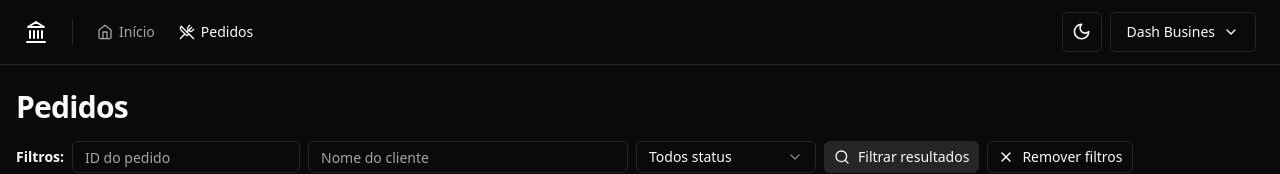
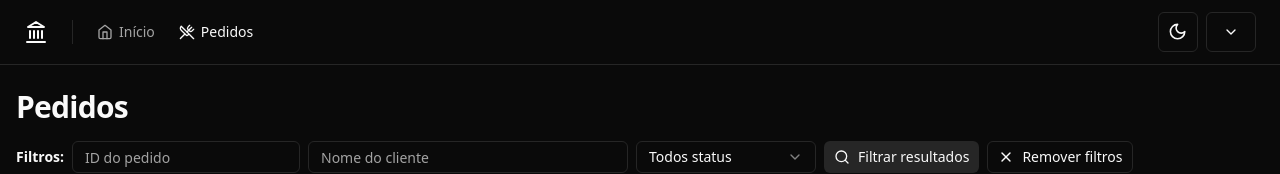
Before and after one commit to Inacioluz/dashboard-busines, a React (Vite) app: page /orders in a window 1280 px wide. Shown: the top 174 px of the page. Built offline with nearby package versions, Linux system fonts and the light colour scheme; no server answers.

Commit message:
configurando perfill no cabecalho

```diff
--- /dev/null
+++ b/src/api/get-manager-restaurant.ts
@@ -0,0 +1,18 @@
+import { api } from '@/lib/axios'
+
+interface GetManagedRestaurantResponse {
+  id: string
+  name: string
+  createdAt: Date | null
+  updatedAt: Date | null
+  description: string | null
+  managerId: string | null
+}
+
+export async function getManagedRestaurant() {
+  const response = await api.get<GetManagedRestaurantResponse>(
+    '/managed-restaurant',
+  )
+
+  return response.data
+}
--- a/src/api/get-profile.ts
+++ b/src/api/get-profile.ts
@@ -1,7 +1,17 @@
 import { api } from '@/lib/axios'
 
+interface GetProfileReponse {
+  id: string
+  name: string
+  email: string
+  phone: string | null
+  role: 'manager' | 'customer'
+  createdAt: Date | null
+  updatedAt: Date | null
+}
+
 export async function getProfile() {
-  const response = await api.get('/me')
+  const response = await api.get<GetProfileReponse>('/me')
 
   return response.data
 }
--- a/src/components/account-menu.tsx
+++ b/src/components/account-menu.tsx
@@ -1,4 +1,8 @@
+import { useQuery } from '@tanstack/react-query'
 import { Building, ChevronDown, LogOut } from 'lucide-react'
+
+import { getManagedRestaurant } from '@/api/get-manager-restaurant'
+import { getProfile } from '@/api/get-profile'
 
 import { Button } from './ui/button'
 import {
@@ -11,6 +15,16 @@
 } from './ui/dropdown-menu'
 
 export function AccountMenu() {
+  const { data: profile } = useQuery({
+    queryKey: ['profile'],
+    queryFn: getProfile,
+  })
+
+  const { data: managedRestaurant } = useQuery({
+    queryKey: ['managed-restaurant'],
+    queryFn: getManagedRestaurant,
+  })
+
   return (
     <DropdownMenu>
       <DropdownMenuTrigger asChild>
@@ -18,15 +32,15 @@
           variant="outline"
           className="flex select-none items-center gap-2"
         >
-          Dash Busines
+          {managedRestaurant?.name}
           <ChevronDown className="h-4 w-4" />
         </Button>
       </DropdownMenuTrigger>
       <DropdownMenuContent align="end" className="w-56">
         <DropdownMenuLabel className="flex flex-col">
-          <span>Inacio Silva</span>
+          <span>{profile?.name}</span>
           <span className="fant-normal text-xs text-muted-foreground">
-            inaciosilva.dev@gmail.com
+            {profile?.email}
           </span>
         </DropdownMenuLabel>
         <DropdownMenuSeparator />
--- a/src/lib/axios.ts
+++ b/src/lib/axios.ts
@@ -4,4 +4,5 @@
 
 export const api = axios.create({
   baseURL: env.VITE_API_URL,
+  withCredentials: true,
 })
```
